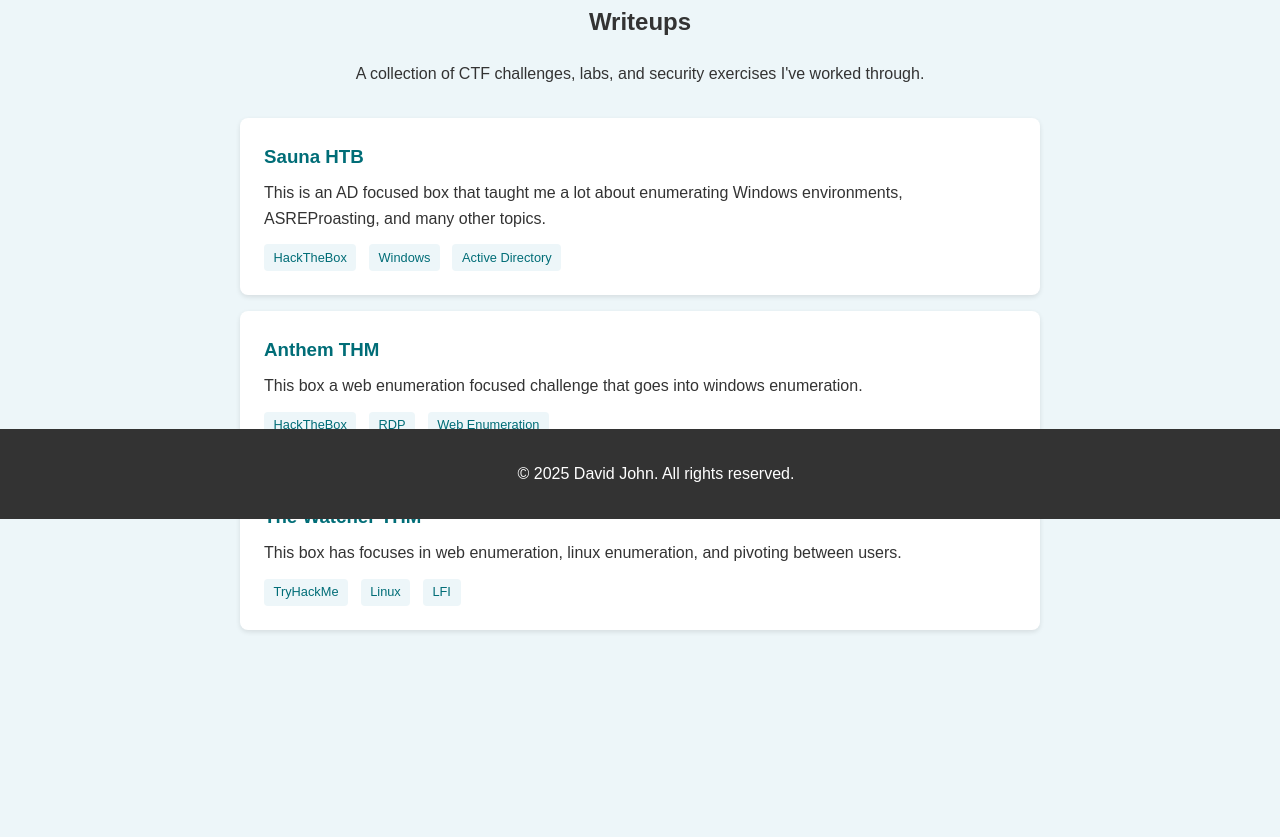
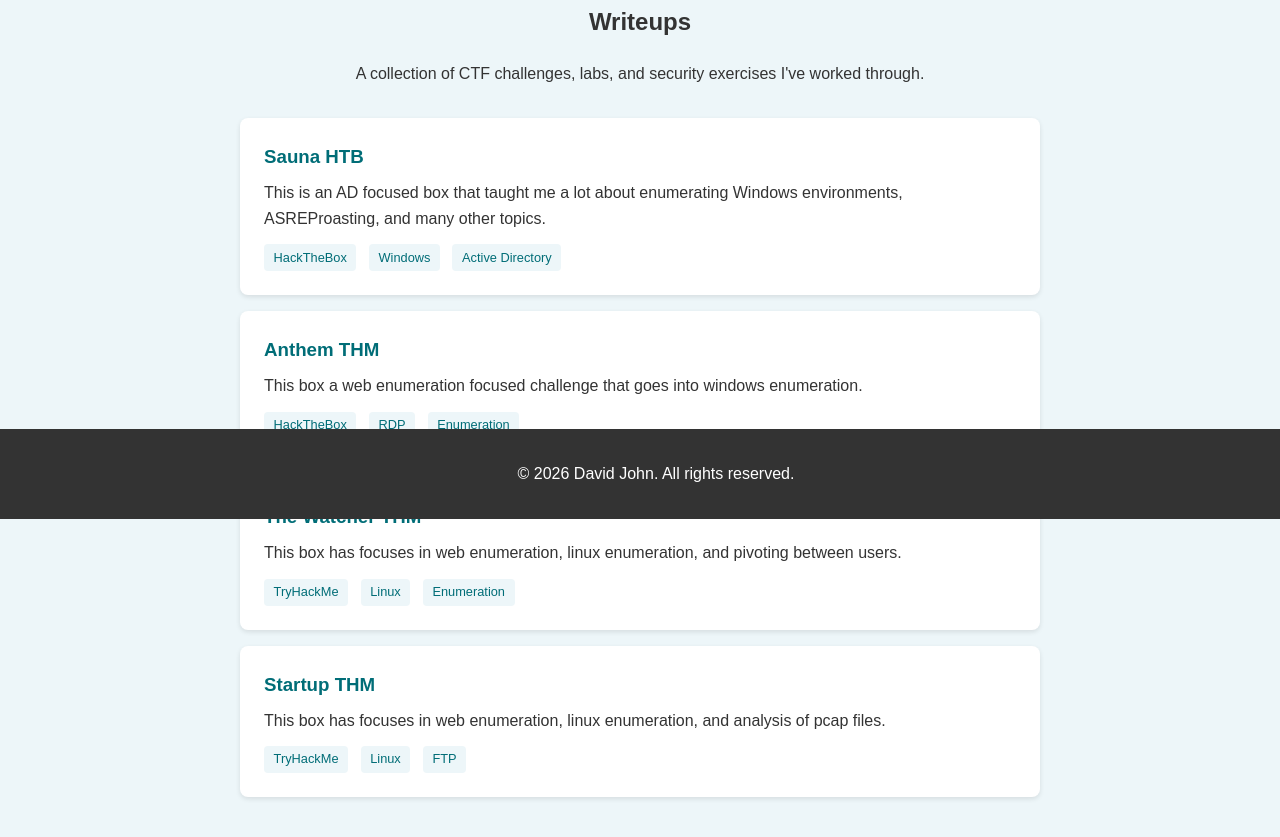
Before and after one commit to DGJohn1/mywebsite, a plain HTML site: page writeups.html in a window 1280 px wide. Shown: the part 281-1118 px from the top of the page. Before the commit the page ends 1043 px from the top, so only its background shows below. Drawn offline with Linux system fonts and the light colour scheme.

Commit message:
Add files via upload

```diff
--- a/writeups.html
+++ b/writeups.html
@@ -139,7 +139,7 @@
                 <div class="writeup-tags">
                     <span>HackTheBox</span>
                     <span>RDP</span>
-                    <span>Web Enumeration</span>
+                    <span>Enumeration</span>
                 </div>
             </a>
 
@@ -149,19 +149,20 @@
                 <div class="writeup-tags">
                     <span>TryHackMe</span>
                     <span>Linux</span>
-                    <span>LFI</span>
+                    <span>Enumeration</span>
+                </div>
+            </a>
+
+            <a class="writeup-card" href="writeups/startup.html">
+                <h3>Startup THM</h3>
+                <p>This box has focuses in web enumeration, linux enumeration, and analysis of pcap files.</p>
+                <div class="writeup-tags">
+                    <span>TryHackMe</span>
+                    <span>Linux</span>
+                    <span>FTP</span>
                 </div>
             </a>
             <!--
-            <a class="writeup-card" href="writeups/example-writeup.html">
-                <h3>Example CTF Writeup</h3>
-                <p>A short description of the challenge, the box, or the exercise and what it covered.</p>
-                <div class="writeup-tags">
-                    <span>HackTheBox</span>
-                    <span>Web</span>
-                    <span>Easy</span>
-                </div>
-            </a>
             <a class="writeup-card" href="writeups/example-writeup.html">
                 <h3>Example CTF Writeup</h3>
                 <p>A short description of the challenge, the box, or the exercise and what it covered.</p>
@@ -192,7 +193,7 @@
         </section>
     </main>
     <footer>
-        <p>&copy; 2025 David John. All rights reserved.</p>
+        <p>&copy; 2026 David John. All rights reserved.</p>
     </footer>
 </body>
 </html>
```
